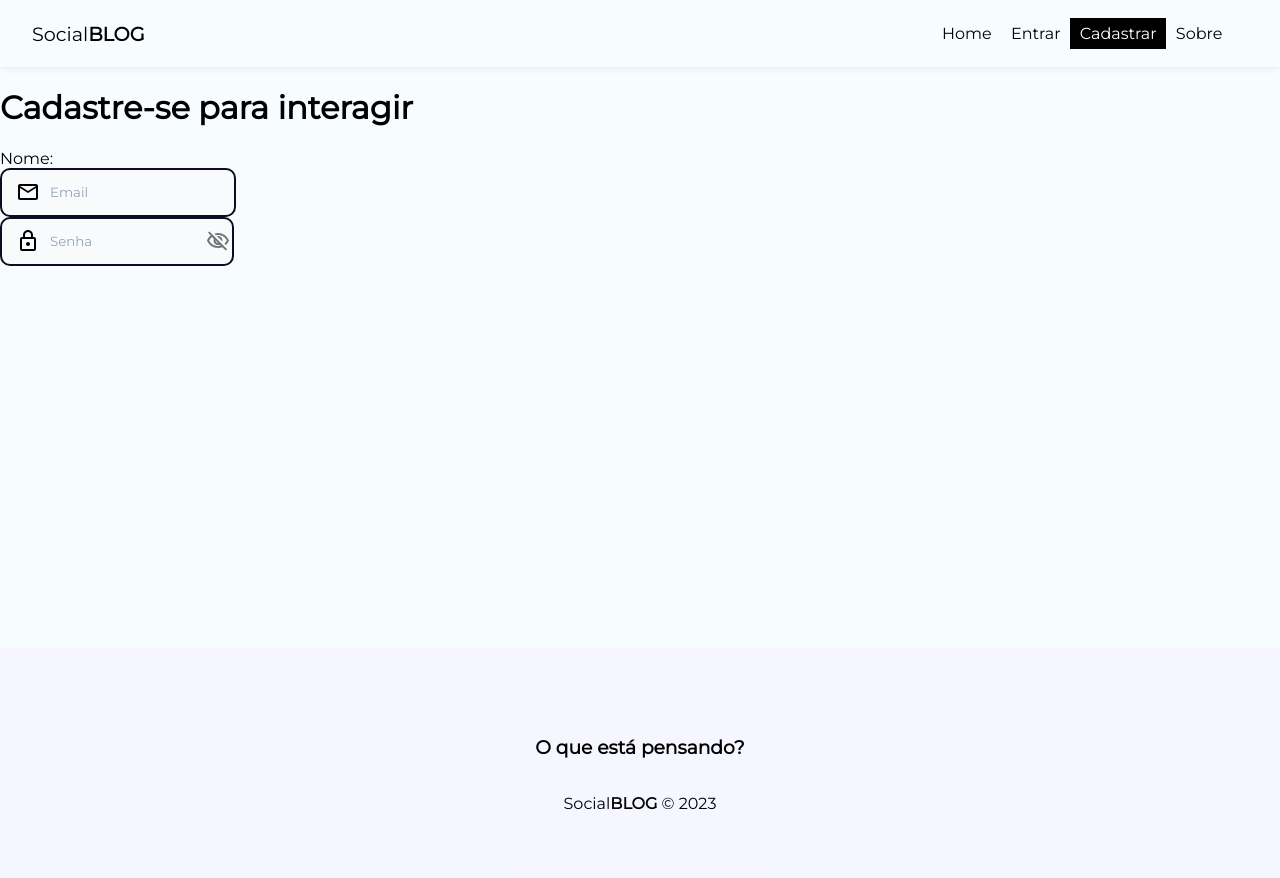
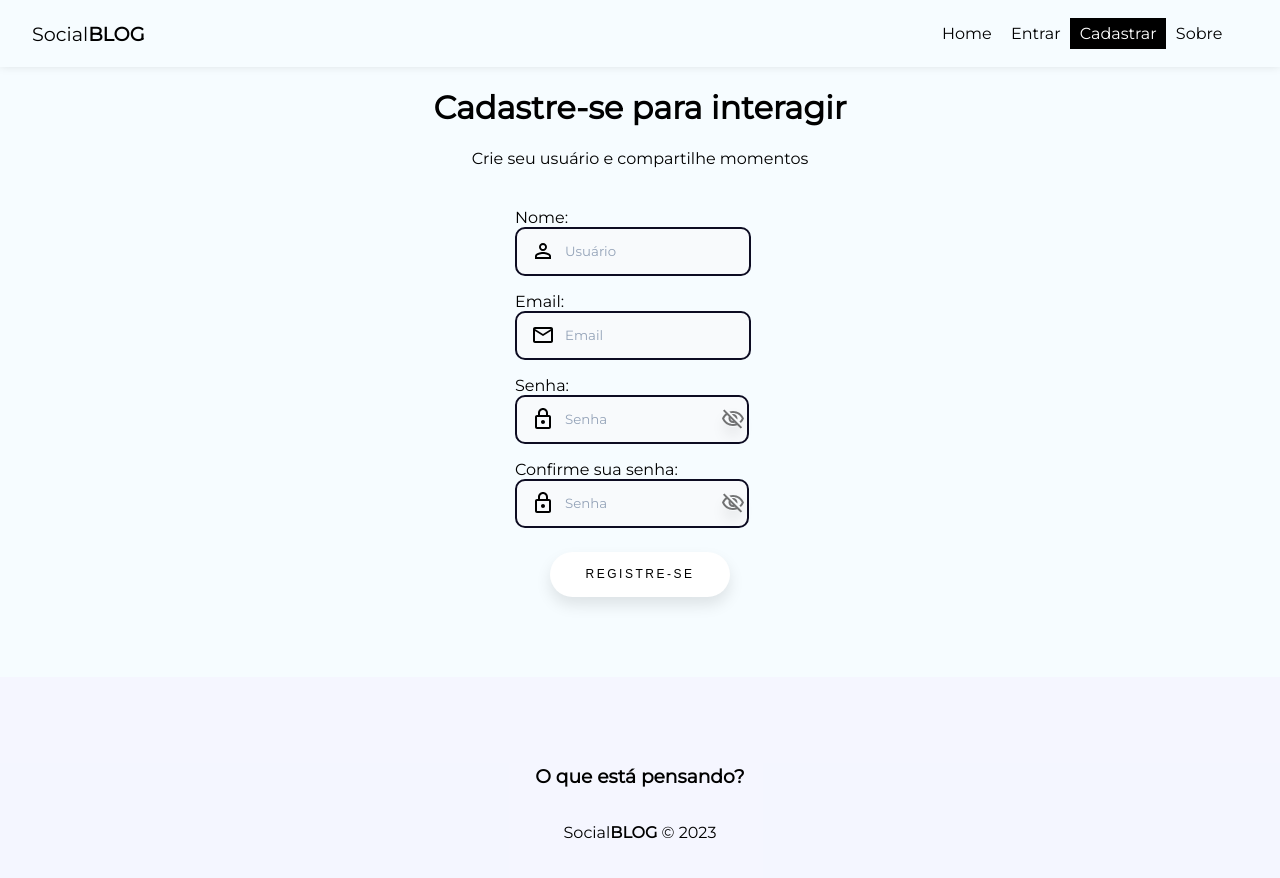
Before and after one commit to fonsecamarcelo/project-blog, a React (Vite) app in the folder project-blog/: page /register in a window 1280 px wide. Shown: the top 878 px of the page. Built offline with nearby package versions, Linux system fonts and the light colour scheme.

Commit message:
created the forminput

```diff
--- a/project-blog/src/components/blogButton/BlogButton.tsx
+++ b/project-blog/src/components/blogInput/BlogInput.tsx
@@ -4,14 +4,16 @@ import VisibilityOffOutlinedIcon from '@mui/icons-material/VisibilityOffOutlined
 import HttpsOutlinedIcon from '@mui/icons-material/HttpsOutlined';
 import {IconButton} from "@mui/material";
 import EmailOutlinedIcon from '@mui/icons-material/EmailOutlined';
-import './blog-button.css';
+import PersonOutlineOutlinedIcon from '@mui/icons-material/PersonOutlineOutlined';
+import './blog-input.css';
 
 type Props = {
     isPassword?: boolean,
+    isEmail?: boolean,
 }
 
-const BlogButton = (props: Props) => {
-    const { isPassword = false } = props;
+const BlogInput = (props: Props) => {
+    const { isPassword = false, isEmail = true } = props;
     const [ showPassword, setShowPassword ] = useState(false);
 
     const handleClickShowPassword = () => {
@@ -34,11 +36,11 @@ const BlogButton = (props: Props) => {
                 </div>
             ) : (
                 <div className='content-email'>
-                    <EmailOutlinedIcon className='icon' />
+                    {isEmail ?  <EmailOutlinedIcon className='icon' /> : <PersonOutlineOutlinedIcon className='icon'/>}
                     <input className='input'
                            type='text'
                            required
-                           placeholder='Email'
+                           placeholder={isEmail ? 'Email' : 'Usuário'}
                     />
                 </div>
             )
@@ -46,4 +48,4 @@ const BlogButton = (props: Props) => {
         </>
     )
 }
-export default BlogButton;
+export default BlogInput;
--- a/project-blog/src/components/blogButton/blog-button.css
+++ b/project-blog/src/components/blogInput/blog-input.css
@@ -32,13 +32,6 @@
     color: #94a3b8;
 }
 
-.input:focus, input:hover {
-    outline: none;
-    border-color: rgba(129, 140, 248);
-    background-color: #fff;
-    box-shadow: 0 0 0 5px rgb(129 140 248 / 30%);
-}
-
 .icon {
     position: absolute;
     left: 1rem;
--- /dev/null
+++ b/project-blog/src/components/formButton/FormButton.tsx
@@ -0,0 +1,15 @@
+import './form-button.css';
+
+type Props = {
+    onClick?: React.MouseEventHandler<HTMLButtonElement>;
+}
+
+const FormButton = (props: Props) => {
+    const { onClick } = props;
+    return (
+        <>
+            <button onClick={onClick}>Registre-se</button>
+        </>
+    )
+}
+export default FormButton;
--- /dev/null
+++ b/project-blog/src/components/formButton/form-button.css
@@ -0,0 +1,26 @@
+button {
+    padding: 1.3em 3em;
+    font-size: 12px;
+    text-transform: uppercase;
+    letter-spacing: 2.5px;
+    font-weight: 500;
+    color: #000;
+    background-color: #fff;
+    border: none;
+    border-radius: 45px;
+    box-shadow: 0px 8px 15px rgba(0, 0, 0, 0.1);
+    transition: all 0.3s ease 0s;
+    cursor: pointer;
+    outline: none;
+}
+
+button:hover {
+    background-color: #000;
+    box-shadow: 0px 15px 20px rgba(66, 68, 66, 0.4);
+    color: #fff;
+    transform: translateY(-7px);
+}
+
+button:active {
+    transform: translateY(-1px);
+}
--- a/project-blog/src/pages/register/Register.tsx
+++ b/project-blog/src/pages/register/Register.tsx
@@ -1,17 +1,35 @@
+import BlogInput from "../../components/blogInput/BlogInput";
+import FormButton from "../../components/formButton/FormButton";
 import './register.css'
-import BlogButton from "../../components/blogButton/BlogButton";
 
 const Register = () => {
     return (
         <div>
-            <h1>Cadastre-se para interagir</h1>
-            <form>
+            <h1 className='register-header'>Cadastre-se para interagir</h1>
+            <p className='register-header'>Crie seu usuário e compartilhe momentos</p>
+            <form className='register-form'>
                 <label>
-                    <span>Nome:</span>
-                    <BlogButton />
-                    <BlogButton isPassword/>
+                    <div className='register-label'>
+                        <span>Nome:</span>
+                        <BlogInput isEmail={false}/>
+                    </div>
+                    <div className='register-label'>
+                        <span>Email:</span>
+                        <BlogInput isEmail/>
+                    </div>
+                    <div className='register-label'>
+                        <span>Senha:</span>
+                        <BlogInput isPassword/>
+                    </div>
+                    <div className='register-label'>
+                        <span>Confirme sua senha:</span>
+                        <BlogInput isPassword/>
+                    </div>
                 </label>
             </form>
+            <div className='button-form'>
+                <FormButton />
+            </div>
         </div>
     )
 }
--- a/project-blog/src/pages/register/register.css
+++ b/project-blog/src/pages/register/register.css
@@ -0,0 +1,26 @@
+.register-header {
+    display: flex;
+    justify-content: center;
+    align-items: center;
+}
+
+.register-form {
+    display: flex;
+    justify-content: center;
+    align-items: center;
+    margin-top: 1.5em;
+}
+
+.register-label {
+    margin-top: 1em;
+}
+.register-label span {
+    margin-bottom: 3rem;
+}
+
+.button-form {
+    display: flex;
+    justify-content: center;
+    align-items: center;
+    margin-top: 1.5em;
+}
```
